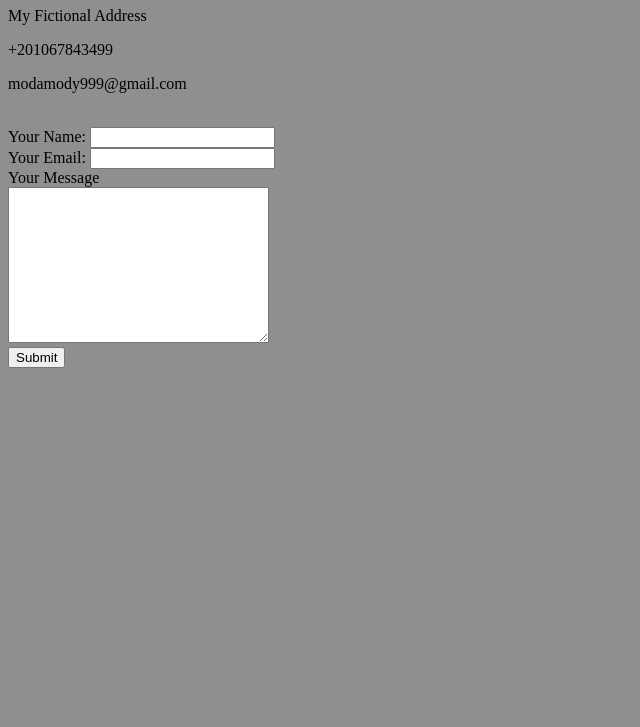
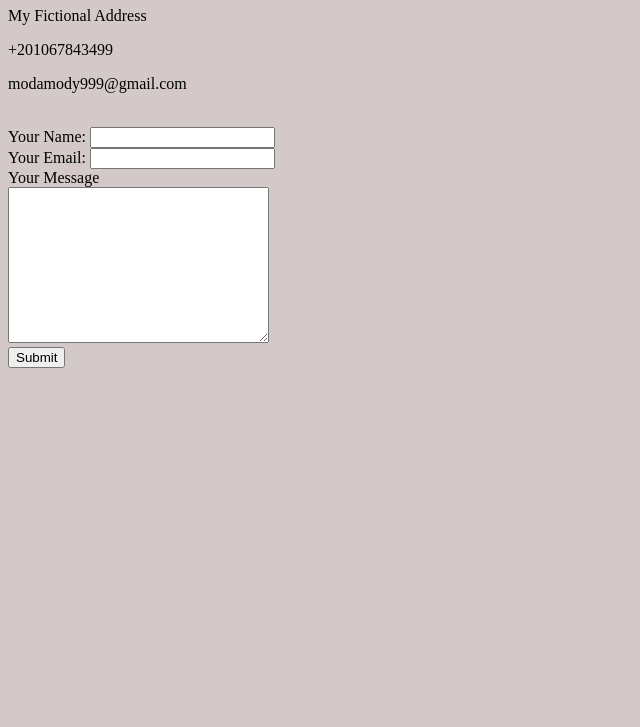
Before and after one commit to Mohammed-Shaaban/cv, a plain HTML site: page Contact-me.html in a window 1280 px wide. Shown: the part 73-800 px from the top of the page, without its empty margins (0-640 px from the left). Drawn offline with Linux system fonts and the light colour scheme.

Commit message:
Update Contact-me.html

```diff
--- a/Contact-me.html
+++ b/Contact-me.html
@@ -4,7 +4,7 @@
     <meta charset="utf-8">
     <title>Contact Me</title>
   </head>
-  <body style="background-color:rgb(143, 143, 143) ;">
+  <body style="background-color:rgb(211, 201, 201) ;">
 <p>
   <h1>My Contact Details</h1>
   </p>
```
